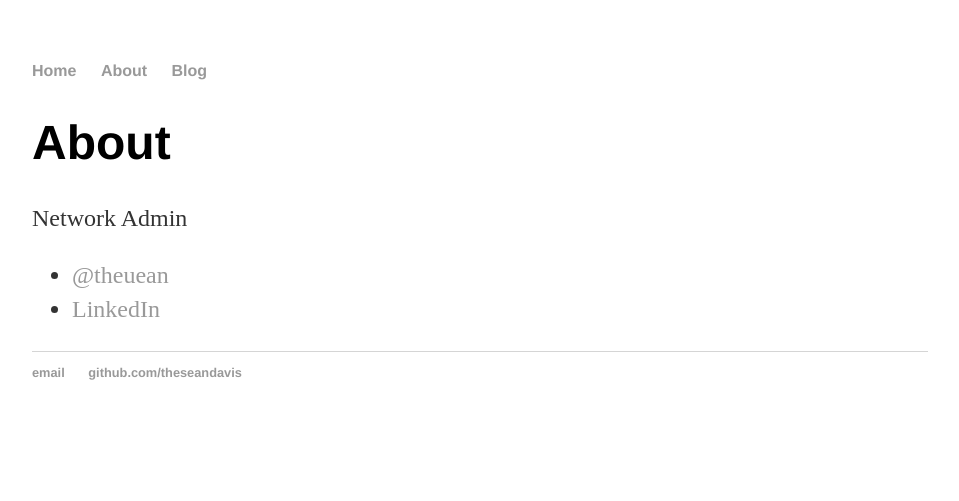
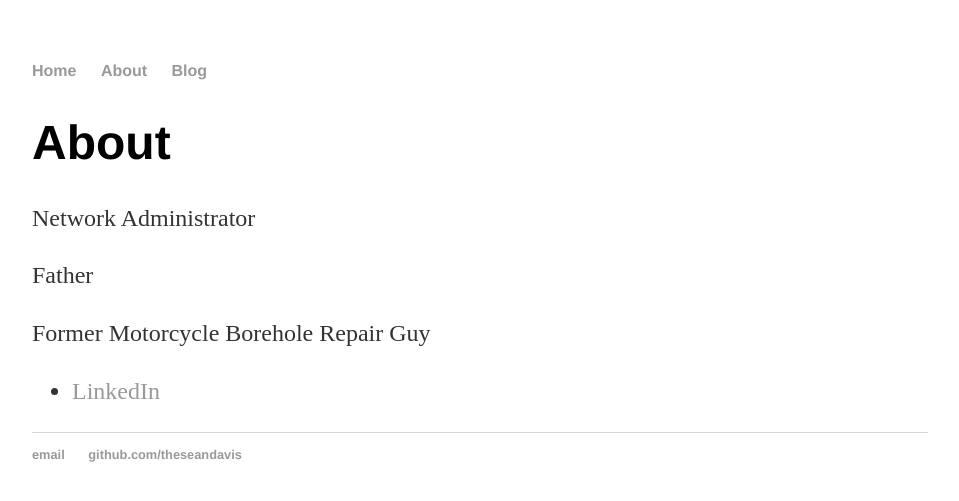
Before and after one commit to theseandavis/theseandavis.github.io, a Jekyll site: the page built from about/index.html, in a window 1280 px wide. Shown: the top 501 px of the page, without its empty margins (160-1119 px from the left). Built offline with Jekyll 4.4.1, drawn with Linux system fonts in a browser that asks for light colours.

Commit message:
About Page

```diff
--- a/about/index.html
+++ b/about/index.html
@@ -5,10 +5,11 @@ title: About Sean Davis
 
 		<div class="about">
 			<h1>About</h1>
-			<p>Network Admin</p>
-
+			<p>Network Administrator</p>
+			<p>Father</p>
+			<p>Former Motorcycle Borehole Repair Guy</p>
 			<ul class="contacts">
-				<li><a href="https://twitter.com/theuean">@theuean</a></li>
+				<!-- <li><a href="https://twitter.com/theuean">@theuean</a></li> -->
 				<li><a href="https://ca.linkedin.com/in/theseandavis">LinkedIn</a></li>
 				</ul>
 		</div>
```
Also changed, not shown: _posts/2017-12-27-placeholder-site.md (+2 -2 lines), 1 other file.
